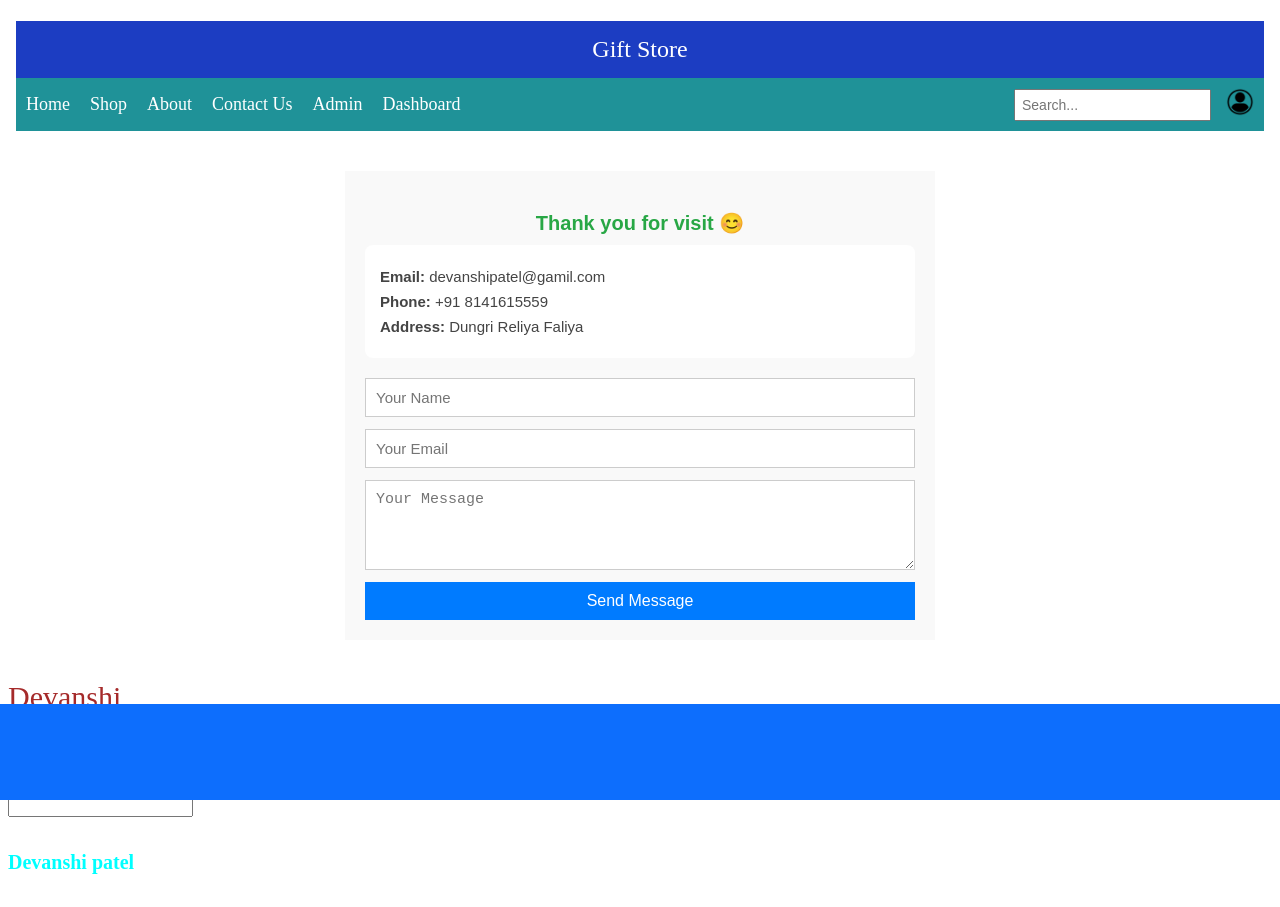
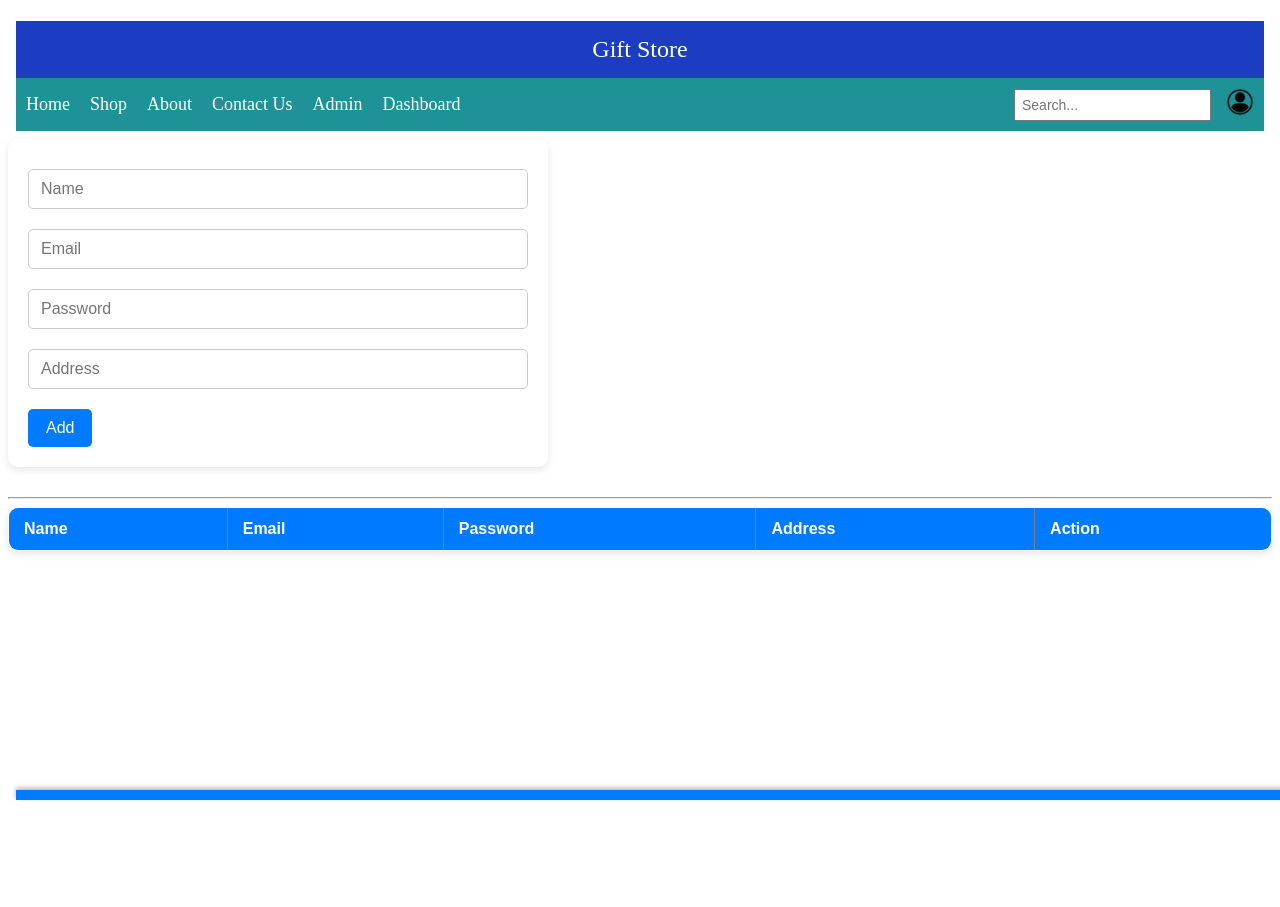
Before and after one commit to devanshipatel2824-prog/Angular_pro, an Angular app: page /contactus in a window 1280 px wide. After the commit the page ends 800 px from the top, so only its background shows below. Built offline with nearby package versions, Linux system fonts and the light colour scheme.

Commit message:
Change is done

```diff
--- a/src/app/contactus/contactus.css
+++ b/src/app/contactus/contactus.css
@@ -1,75 +1,129 @@
-.contact-container {
-  max-width: 550px;
-  margin: 40px auto;
+/* General page styling */
+body {
+  font-family: Arial, sans-serif;
+  background-color: #f5f5f5;
   padding: 20px;
-  text-align: center;
-  font-family: Arial, sans-serif;
-  background: #f9f9f9;
-
+  color: #333;
 }
 
-.thank-msg {
-  font-size: 20px;
-  color: #28a745;
-  margin-bottom: 10px;
+/* Form styling */
+form {
+  background-color: #fff;
+  padding: 20px;
+  border-radius: 10px;
+  max-width: 500px;
+  margin-bottom: 30px;
+  box-shadow: 0 3px 8px rgba(0,0,0,0.1);
+}
+
+form input {
+  width: 100%;
+  padding: 10px 12px;
+  margin: 10px 0;
+  border: 1px solid #ccc;
+  border-radius: 5px;
+  font-size: 16px;
+  box-sizing: border-box;
+}
+
+form button {
+  background-color: #007bff;
+  color: white;
+  border: none;
+  padding: 10px 18px;
+  margin-top: 10px;
+  border-radius: 5px;
+  font-size: 16px;
+  cursor: pointer;
+  transition: background-color 0.3s ease;
+}
+
+form button:hover {
+  background-color: #0056b3;
+}
+
+/* Table styling */
+table {
+  width: 100%;
+  border-collapse: collapse;
+  background-color: #fff;
+  border-radius: 10px;
+  overflow: hidden;
+  box-shadow: 0 3px 8px rgba(0,0,0,0.1);
+  font-family: Arial, sans-serif;
+}
+
+table th, table td {
+  padding: 12px 15px;
+  text-align: left;
+  border-bottom: 1px solid #ddd;
+}
+
+table th {
+  background-color: #007bff;
+  color: white;
   font-weight: bold;
 }
 
-h2 {
-  font-size: 28px;
-  margin-bottom: 15px;
-  color: #333;
+table tr:nth-child(even) {
+  background-color: #f9f9f9;
 }
 
-.contact-details {
-  background: #ffffff;
-  padding: 15px;
-  border-radius: 8px;
-  margin-bottom: 20px;
-  text-align: left;
-
+table tr:hover {
+  background-color: #e6f0ff;
 }
 
-.contact-details p {
-  margin: 8px 0;
-  font-size: 15px;
-  color: #444;
+/* Buttons inside table */
+table button {
+  padding: 5px 12px;
+  margin-right: 5px;
+  border: none;
+  border-radius: 5px;
+  font-size: 14px;
+  cursor: pointer;
+  transition: all 0.3s ease;
 }
 
-.contact-form {
-  display: flex;
-  flex-direction: column;
-  gap: 12px;
+table button:nth-child(1) {
+  background-color: #ffc107; /* Edit button */
+  color: white;
 }
 
-.contact-form input,
-.contact-form textarea {
-  padding: 10px;
-  border: 1px solid #ccc;
-
-  font-size: 15px;
+table button:nth-child(2) {
+  background-color: #dc3545; /* Delete button */
+  color: white;
 }
 
-.contact-form button {
-  padding: 10px;
-  font-size: 16px;
-  border: none;
-  background-color: #007bff;
-  color: white;
-
+table button:hover {
+  opacity: 0.85;
 }
 
-.contact-form button:hover {
-  background-color: #0056b3;
+/* Responsive table for mobile */
+@media (max-width: 768px) {
+  table, thead, tbody, th, td, tr {
+    display: block;
+  }
+
+  table th {
+    display: none;
+  }
+
+  table td {
+    padding: 10px;
+    text-align: right;
+    position: relative;
+    padding-left: 50%;
+    border: none;
+    border-bottom: 1px solid #ddd;
+  }
+
+  table td::before {
+    content: attr(data-label);
+    position: absolute;
+    left: 15px;
+    width: 45%;
+    padding-right: 10px;
+    font-weight: bold;
+    text-align: left;
+  }
 }
-p{
-  color: brown;
-  font-size: 30px;
-}
-img{
-    width: 30px;
-}
-h5{
-    color: aqua;
-    font-size: 20px;
-}
--- a/src/app/contactus/contactus.html
+++ b/src/app/contactus/contactus.html
@@ -1,30 +1,35 @@
-<div class="contact-container">
 
-  <h3 class="thank-msg">Thank you for visit 😊</h3>
-  <div class="contact-details">
-    <p><strong>Email:</strong> devanshipatel@gamil.com</p>
-    <p><strong>Phone:</strong> +91 8141615559</p>
-    <p><strong>Address:</strong> Dungri Reliya Faliya</p>
-  </div>
+<form>
+    <input placeholder="Name" [(ngModel)]="nameInput" name="name">
+    <input placeholder="Email" [(ngModel)]="emailInput" name="email">
+    <input placeholder="Password" type="password"
+          [(ngModel)]="passwordInput" name="password">
+    <input placeholder="Address" [(ngModel)]="addressInput" name="address">
 
-  <form class="contact-form">
-    <input type="text" placeholder="Your Name" required>
-    <input type="email" placeholder="Your Email" required>
-    <textarea placeholder="Your Message" rows="4" required></textarea>
+    <button type="button" (click)="add()">Add</button>
+  </form>
 
-    <button type="submit">Send Message</button>
+  <hr>
 
+  <table border="1">
+    <tr>
+      <th>Name</th>
+      <th>Email</th>
+      <th>Password</th>
+      <th>Address</th>
+      <th>Action</th>
+    </tr>
 
-
- </form>
-
-</div>
-<!-- interpolution -->
-<p>{{name}}</p><br/>
-<!-- property binding -->
-<img [src]="imageurl" alt="image "/><br/>
-<!-- Two-way binding -->
-  <input type="text" [(ngModel)]="username">
-<p>{{username}}</p>
-<!-- Signal -->
-<h5>{{studentname()}}</h5>
+    @for (user of users; track $index) {
+      <tr>
+        <td>{{ user.name }}</td>
+        <td>{{ user.email }}</td>
+        <td>{{ user.password }}</td>
+        <td>{{ user.address }}</td>
+        <td>
+ <button (click)="edit($index)">Edit</button>
+          <button (click)="delete($index)">Delete</button>
+        </td>
+      </tr>
+    }
+  </table>
--- a/src/app/contactus/contactus.ts
+++ b/src/app/contactus/contactus.ts
@@ -14,5 +14,57 @@ protected username?:string;
 protected studentname=signal("Devanshi patel");
 
 
+ nameInput = '';
+  emailInput = '';
+  passwordInput = '';
+  addressInput = '';
 
+  users: any[] = [];
+
+  editingIndex: number | null = null;
+
+  add() {
+    if (this.editingIndex !== null) {
+
+      this.users[this.editingIndex] = {
+        name: this.nameInput,
+        email: this.emailInput,
+        password: this.passwordInput,
+        address: this.addressInput
+      };
+      this.editingIndex = null;
+    } else {
+
+      this.users.push({
+        name: this.nameInput,
+        email: this.emailInput,
+        password: this.passwordInput,
+        address: this.addressInput
+      });
+    }
+    this.nameInput = '';
+    this.emailInput = '';
+    this.passwordInput = '';
+    this.addressInput = '';
+  }
+
+  delete(index: number) {
+    this.users.splice(index, 1);
+
+    if (this.editingIndex === index) {
+      this.editingIndex = null;
+      this.nameInput = '';
+      this.emailInput = '';
+      this.passwordInput = '';
+      this.addressInput = '';
+    }
+  }
+
+  edit(index: number) {
+    this.nameInput = this.users[index].name;
+    this.emailInput = this.users[index].email;
+    this.passwordInput = this.users[index].password;
+    this.addressInput = this.users[index].address;
+    this.editingIndex = index;
+  }
 }
--- a/src/app/footer/footer.css
+++ b/src/app/footer/footer.css
@@ -1,14 +1,15 @@
 footer {
+  background-color: #007bff; /* same blue color */
+  color: white;
+  text-align: left;
+  padding: 5px 20px; /* smaller padding */
+  font-size: 14px; /* smaller text */
   position: fixed;
   bottom: 0;
-  left: 0;
   width: 100%;
-  background: #0d6efd;    /* Blue color */
-  color: white;
-  text-align: center;
-  padding: 48px 0;
-  font-size: 16px;
+  box-shadow: 0 -2px 5px rgba(0,0,0,0.3); /* optional */
 }
+
 
 
 .footer-scroll {
```
